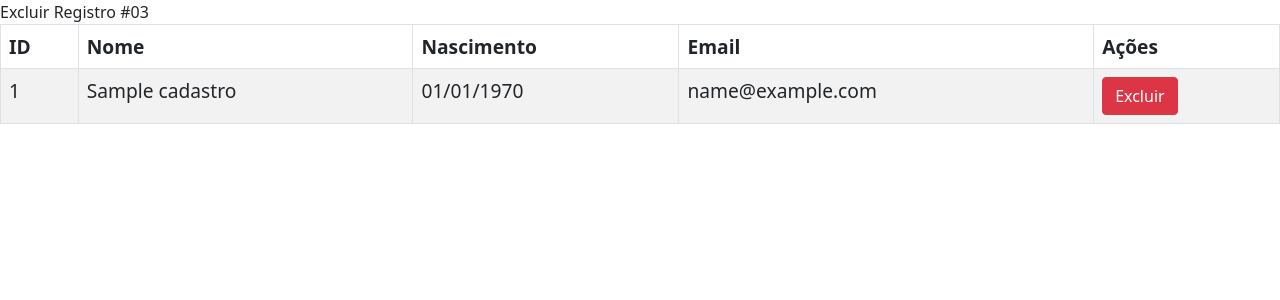
After one commit to NicolasLMartins/PHPBD, a PHP site: page /db/excluir_03.php?excluir=1 in a window 1280 px wide. The commit adds this page. Shown: the top 300 px of the page. Run offline with PHP 8.4, Linux system fonts and the light colour scheme; tables that the repository leaves empty or names only in its code hold one stand-in row (values such as "Sample post").

Commit message:
add excluir_03.php

```diff
--- /dev/null
+++ b/db/excluir_03.php
@@ -0,0 +1,66 @@
+<link href="https://cdn.jsdelivr.net/npm/bootstrap@5.0.2/dist/css/bootstrap.min.css" rel="stylesheet" integrity="sha384-EVSTQN3/azprG1Anm3QDgpJLIm9Nao0Yz1ztcQTwFspd3yD65VohhpuuCOmLASjC" crossorigin="anonymous">
+
+<div class="titulo">Excluir Registro #03</div>
+
+<?php
+require_once "conexao.php";
+
+$registros = [];
+$conexao = novaConexao();
+
+if ($_GET['excluir']) {
+    $excluirsql = "DELETE FROM cadastro WHERE id = ?";
+    $stmt = $conexao->prepare($excluirsql);
+    $stmt->bind_param("i", $_GET['excluir']);
+    $stmt->execute();
+}
+
+$sql = "SELECT id, nome, nascimento, email FROM cadastro";
+$resultado = $conexao->query($sql);
+
+if ($resultado->num_rows > 0) {
+    while ($row = $resultado->fetch_assoc()) {
+        $registros[] = $row;
+    }
+} elseif ($conexao->error) {
+    echo("Erro: " . $conexao->error);
+}
+?>
+
+<table class="table table-hover table-striped table-bordered">
+    <thead>
+        <th>ID</th>
+        <th>Nome</th>
+        <th>Nascimento</th>
+        <th>Email</th>
+        <th>Ações</th>
+    </thead>
+
+    <tbody>
+        <?php foreach ($registros as $registro): ?>
+            <tr>
+                <td><?= $registro['id'] ?></td>
+                <td><?= $registro['nome'] ?></td>
+                <td>
+                    <?= date('d/m/Y', strtotime($registro['nascimento'])) ?>
+                </td>
+                <td><?= $registro['email'] ?></td>
+
+
+                <td>
+                    <a href="/atividade.php?dir=db&file=excluir_03&excluir=<?= $registro['id'] ?>" class="btn btn-danger">
+                        Excluir
+                    </a>
+                </td>
+            </tr>
+        <?php endforeach ?>
+
+    </tbody>
+</table>
+
+
+<style>
+    table > *{
+        font-size: 1.2rem;
+    }
+</style>
--- a/index.php
+++ b/index.php
@@ -32,7 +32,7 @@
                         </a></li>
 
                         <li><a href="atividade.php?dir=db&file=inserir_02">
-                            Inserir Registro #02
+                            Inserir Registro #02 (pelo formulário)
                         </a></li>
 
                         <li><a href="atividade.php?dir=db&file=consultar_01">
@@ -48,7 +48,7 @@
                         </a></li>
 
                         <li><a href="atividade.php?dir=db&file=excluir_02">
-                            Excluir Registro #02
+                            Excluir Registro #02 (parcial)
                         </a></li>
 
                         <li><a href="atividade.php?dir=db&file=excluir_03">
```
